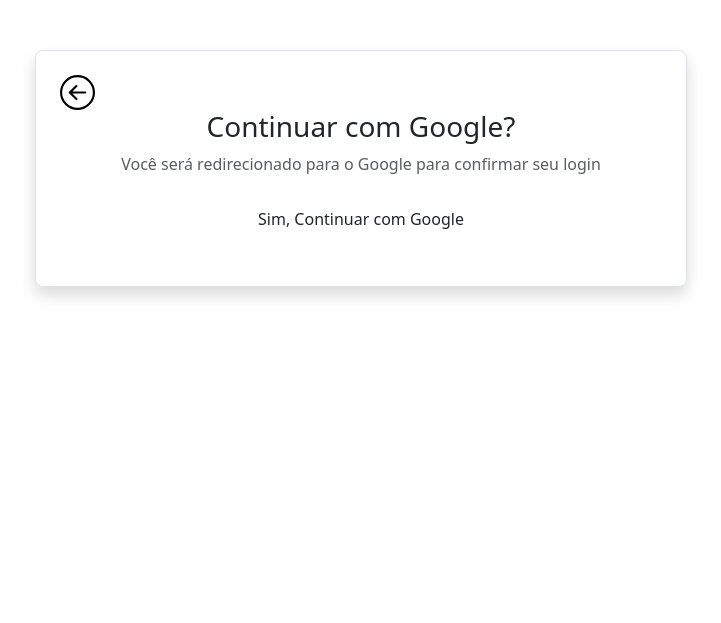
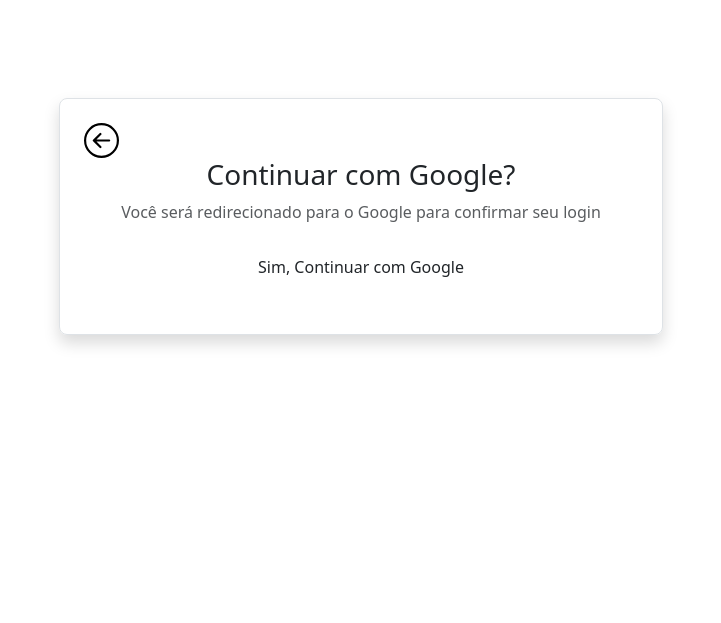
Before and after one commit to EugenioUrbano/IFSHOP, a Django app: page /accounts/google/login/ in a window 1280 px wide. Shown: the part 100-723 px from the top of the page, without its empty margins (279-1000 px from the left). Run offline with Django 5.2, Linux system fonts and the light colour scheme; a user stored in the database is signed in; tables that the repository leaves empty hold one stand-in row (values such as "Sample post"); grey boxes marked "Sample" are stand-in pictures; some libraries are stand-ins or nearby versions.

Commit message:
ajuste na pagina de login

```diff
--- a/ifshop/templates/socialaccount/login.html
+++ b/ifshop/templates/socialaccount/login.html
@@ -4,7 +4,7 @@
 {% block title %}Confirmar Login - IFSHOP{% endblock %}
 
 {% block content %}
-<div class="card-body  ">
+<div class="card-body py-5 px-md-5 ">
     <div class="row d-flex justify-content-center ">
         <div class="col-6 border rounded-3 py-4 shadow mx-md-n5 ">
             <div class="container">
```
